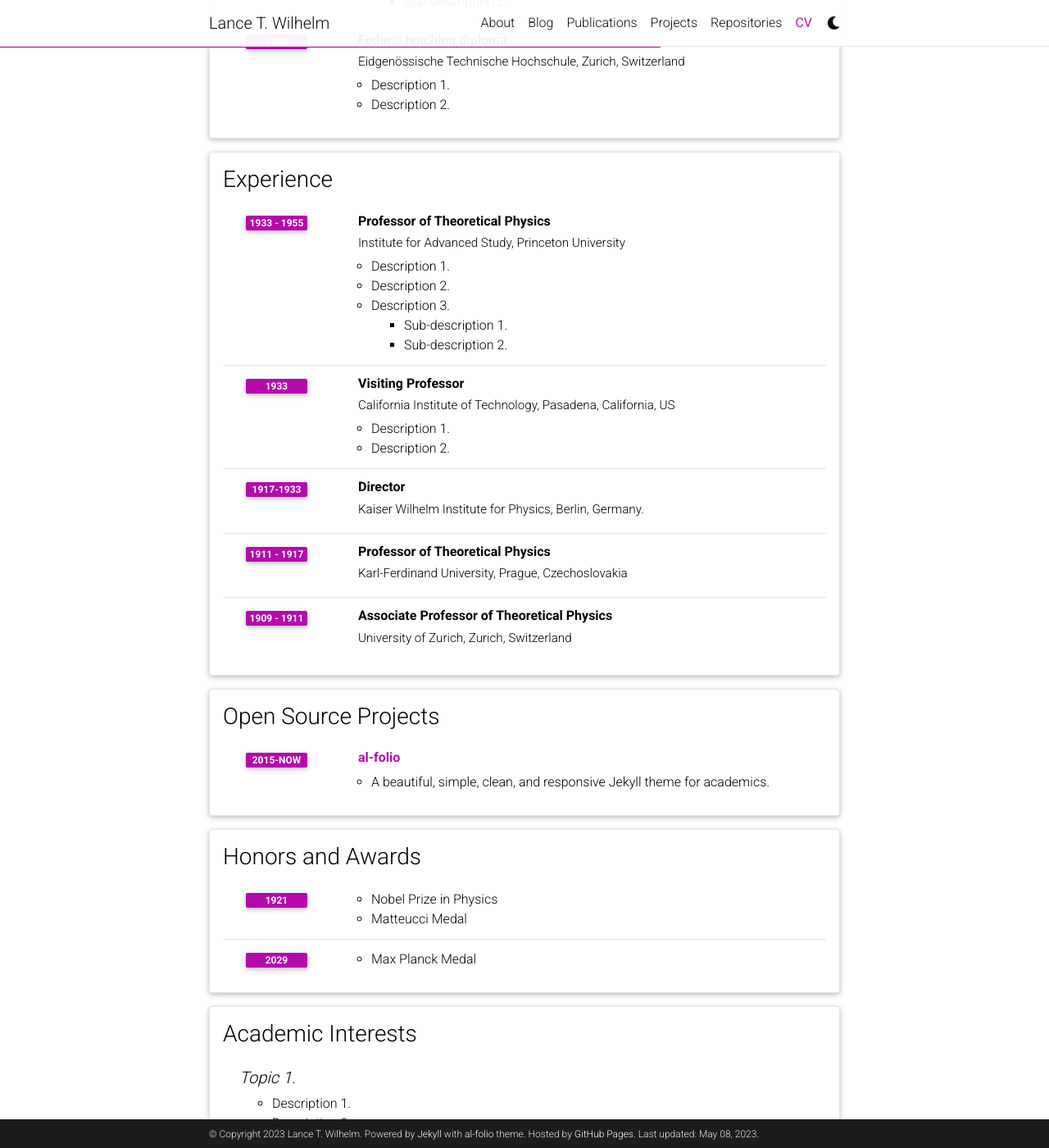
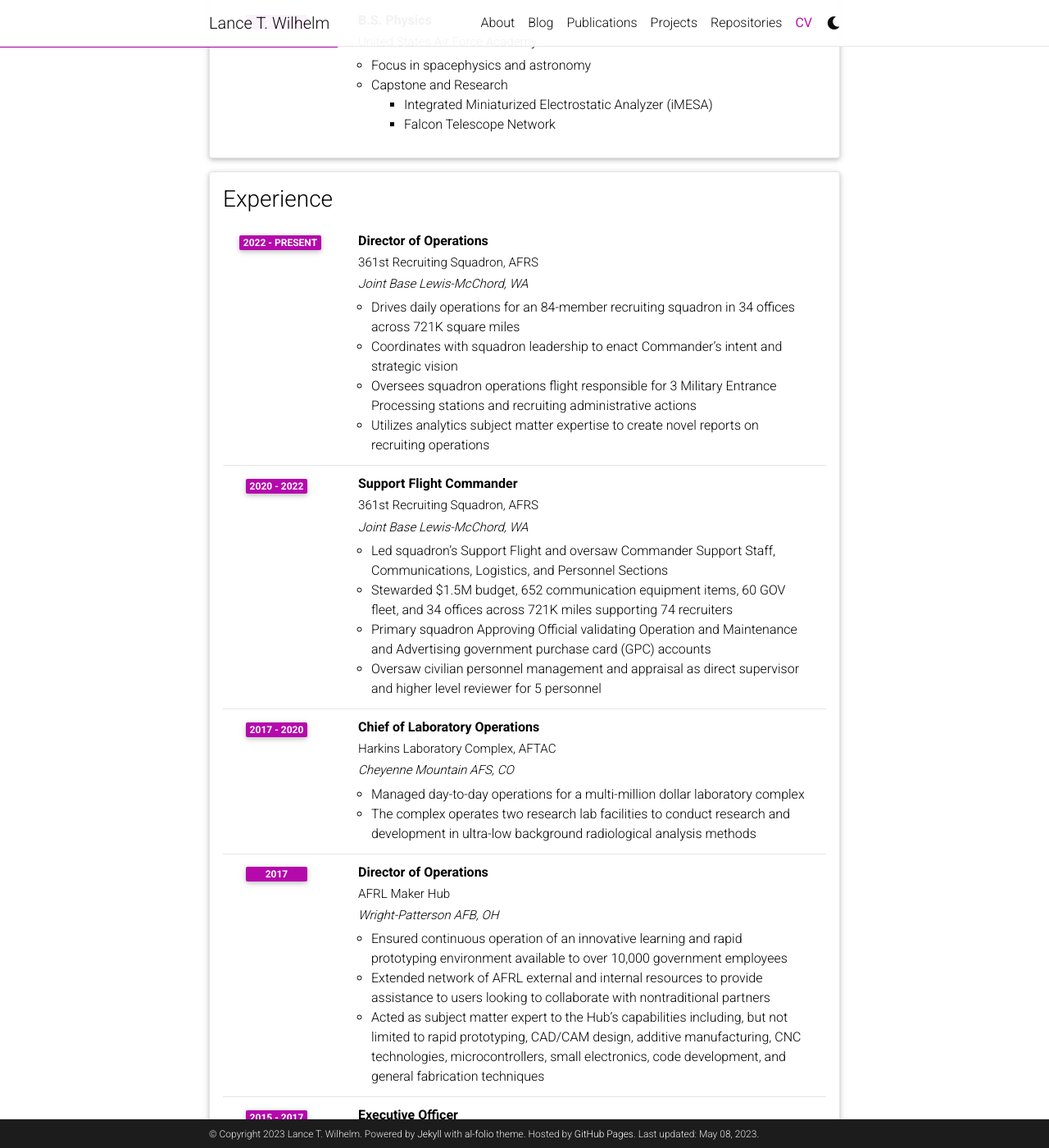
Before and after one commit to lancewilhelm/lancewilhelm.github.io, a Jekyll site: the page built from _pages/cv.md, in a window 1280 px wide and 1400 px high, scrolled down 627 px. Shown: the whole window at 82% size. Built offline with Jekyll 4.4.1, drawn with Linux system fonts in a browser that asks for light colours; comment, search, counter and statistics services are not loaded; a style sheet for code colours, icons or effects is not loaded; some of the changed text lies outside the part shown.

Commit message:
updated cv

```diff
--- a/_config.yml
+++ b/_config.yml
@@ -12,7 +12,7 @@ description: > # the ">" symbol means to ignore newlines until "footer_text:"
 footer_text: >
   Powered by <a href="https://jekyllrb.com/" target="_blank">Jekyll</a> with <a href="https://github.com/alshedivat/al-folio">al-folio</a> theme.
   Hosted by <a href="https://pages.github.com/" target="_blank">GitHub Pages</a>.
-keywords: jekyll, jekyll-theme, academic-website, portfolio-website  # add your own keywords or leave empty
+keywords: jekyll, jekyll-theme, academic-website, portfolio-website, lance wilhelm, air force  # add your own keywords or leave empty
 
 lang: en # the language of your site (for example: en, fr, cn, ru, etc.)
 icon: 🤓  # the emoji used as the favicon (alternatively, provide image name in /assets/img/)
@@ -260,7 +260,7 @@ jekyll-archives:
     tag: '/blog/tag/:name/'
     category: '/blog/category/:name/'
 
-display_tags: ['formatting', 'images', 'links', 'math', 'code'] # this tags will be dispalyed on the front page of your blog
+display_tags: [] # this tags will be dispalyed on the front page of your blog
 
 # -----------------------------------------------------------------------------
 # Jekyll Scholar
--- a/_data/cv.yml
+++ b/_data/cv.yml
@@ -2,96 +2,120 @@
   type: map
   contents:
     - name: Full Name
-      value: Albert Einstein
-    - name: Date of Birth
-      value: 14th March 1879
+      value: Lance T. Wilhelm
     - name: Languages
-      value: English, German
+      value: English
+    - name: Location
+      value: Joint Base Lewis-McChord, WA
 
 - title: Education
   type: time_table
   contents:
-    - title: PhD
-      institution: University of Zurich, Zurich, Switzerland
-      year: 1905
+    - title: M.S. Analytics
+      institution: Georgia Institute of Technology
+      year: 2022
       description:
-        - Description 1.
-        - Description 2.
-        - title: Description 3.
+        - title: Focus in computational data analytics
           contents:
-            - Sub-description 1.
-            - Sub-description 2.
-    - title: Federal teaching diploma
-      institution: Eidgenössische Technische Hochschule, Zurich, Switzerland
-      year: 1900
+            - AI/ML
+        - title: Practicum
+          contents:
+            - Air Force Recruiting Service Job-to-Applicant Matching Optimization
+    - title: B.S. Physics
+      institution: United States Air Force Academy
+      year: 2013
       description:
-        - Description 1.
-        - Description 2.
+        - Focus in spacephysics and astronomy
+        - title: Capstone and Research
+          contents:
+            - Integrated Miniaturized Electrostatic Analyzer (iMESA)
+            - Falcon Telescope Network
 
 - title: Experience
   type: time_table
   contents:
-    - title: Professor of Theoretical Physics
-      institution: Institute for Advanced Study, Princeton University
-      year: 1933 - 1955
+    - title: Director of Operations
+      institution: 361st Recruiting Squadron, AFRS
+      location: Joint Base Lewis-McChord, WA
+      year: 2022 - Present
       description:
-        - Description 1.
-        - Description 2.
-        - title: Description 3.
-          contents:
-            - Sub-description 1.
-            - Sub-description 2.
-    - title: Visiting Professor
-      institution: California Institute of Technology, Pasadena, California, US
-      year: 1933
+        - Drives daily operations for an 84-member recruiting squadron in 34 offices across 721K square miles
+        - Coordinates with squadron leadership to enact Commander’s intent and strategic vision
+        - Oversees squadron operations flight responsible for 3 Military Entrance Processing stations and recruiting administrative actions
+        - Utilizes analytics subject matter expertise to create novel reports on recruiting operations
+
+    - title: Support Flight Commander
+      institution: 361st Recruiting Squadron, AFRS
+      location: Joint Base Lewis-McChord, WA
+      year: 2020 - 2022
       description:
-        - Description 1.
-        - Description 2.
+        - Led squadron’s Support Flight and oversaw Commander Support Staff, Communications, Logistics, and Personnel Sections
+        - Stewarded $1.5M budget, 652 communication equipment items, 60 GOV fleet, and 34 offices across 721K miles supporting 74 recruiters
+        - Primary squadron Approving Official validating Operation and Maintenance and Advertising government purchase card (GPC) accounts
+        - Oversaw civilian personnel management and appraisal as direct supervisor and higher level reviewer for 5 personnel
 
-    - title: Director
-      institution: Kaiser Wilhelm Institute for Physics, Berlin, Germany.
-      year: 1917-1933
+    - title: Chief of Laboratory Operations
+      institution: Harkins Laboratory Complex, AFTAC
+      location: Cheyenne Mountain AFS, CO
+      year: 2017 - 2020
+      description:
+        - Managed day-to-day operations for a multi-million dollar laboratory complex
+        - The complex operates two research lab facilities to conduct research and development in ultra-low background radiological analysis methods
 
-    - title: Professor of Theoretical Physics
-      institution: Karl-Ferdinand University, Prague, Czechoslovakia
-      year: 1911 - 1917
+    - title: Director of Operations
+      institution: AFRL Maker Hub
+      location: Wright-Patterson AFB, OH
+      year: 2017
       description:
+        - Ensured continuous operation of an innovative learning and rapid prototyping environment available to over 10,000 government employees
+        - Extended network of AFRL external and internal resources to provide assistance to users looking to collaborate with nontraditional partners
+        - Acted as subject matter expert to the Hub’s capabilities including, but not limited to rapid prototyping, CAD/CAM design, additive manufacturing, CNC technologies, microcontrollers, small electronics, code development, and general fabrication techniques
 
-    - title: Associate Professor of Theoretical Physics
-      institution: University of Zurich, Zurich, Switzerland
-      year: 1909 - 1911
+    - title: Executive Officer
+      institution: Materials and Manufacturing Directorate, AFRL
+      location: Wright-Patterson AFB, OH
+      year: 2015 - 2017
+      description:
+        - Provided executive support to SES Director and O-6 Deputy Director. Planned and executed critical directorate-level taskings
+        - Executed emergency management procedures for a 900-person Directorate with a $750M annual budget and $500M research and development complex
+        - Directed special job openings to eligible military members. Oversaw nomination procedures to max options for career growth
 
-- title: Open Source Projects
-  type: time_table
-  contents:
-    - title: <a href="https://github.com/alshedivat/al-folio">al-folio</a>
-      year: 2015-now
-      description: A beautiful, simple, clean, and responsive Jekyll theme for academics.
+    - title: Non-Destructive Evaluation Engineer
+      institution: Materials and Manufacturing Directorate, AFRL
+      location: Wright-Patterson AFB, OH
+      year: 2013 - 2015
+      description:
+        - Conducted in-house research to improve nondestructive inspection (NDI) capability used to ensure structural integrity
+        - Led over $6M in Nondestructive Evaluation Research and Development, including a high-vis Advanced Technology Demonstration.
+        - Developed strategy for advancing eddy-current-based Nondestructive Investigation technologies to enhance aircraft structural integrity evaluations
 
 - title: Honors and Awards
   type: time_table
   contents:
-    - year: 1921
+    - year: 2022
       items:
-        - Nobel Prize in Physics
-        - Matteucci Medal
-    - year: 2029
+        - Air Force Recruiting Service Top Support Flight of the Quarter
+        - 372nd Recruiting Group Lance P. Sijan Award Nominee
+        - Team McChord Company Grade Officer of the Quarter
+    - year: 2021
       items:
-        - Max Planck Medal
+        - Air Force Recruiting Service, Company Grade Officer of the Quarter
+        - 361st Recruiting Squadron Company Grade Officer of the Year
+        - Team McChord Company Grade Officer of the Quarter
 
 - title: Academic Interests
   type: nested_list
   contents:
-    - title: Topic 1.
+    - title: Deep Learning
       items:
-        - Description 1.
-        - Description 2.
-    - title: Topic 2.
+        - Theory and application
+        - Computer vision
+        - Natural language processing
+    - title: Data Interactivity and Visualization
       items:
-        - Description 1.
-        - Description 2.
+        - Easing the analysis understanding of datasets
 
 - title: Other Interests
   type: list
   contents:
-    - <u>Hobbies:</u> Hobby 1, Hobby 2, etc.
+    - <u>Hobbies:</u> Fitness (mountain biking, cycling, tennis), Making (3D printing, microcontrollers, lasers)
--- a/_includes/cv/time_table.html
+++ b/_includes/cv/time_table.html
@@ -15,6 +15,9 @@
             {% endif %}
             {% if content.institution %}
             <h6 class="ml-1 ml-md-4" style="font-size: 0.95rem;">{{content.institution}}</h6>
+            {% endif %}
+            {% if content.location %}
+            <h6 class="ml-1 ml-md-4" style="font-size: 0.95rem; font-style: italic">{{content.location}}</h6>
             {% endif %}
             {% if content.description %}
               <ul class="items">
```
